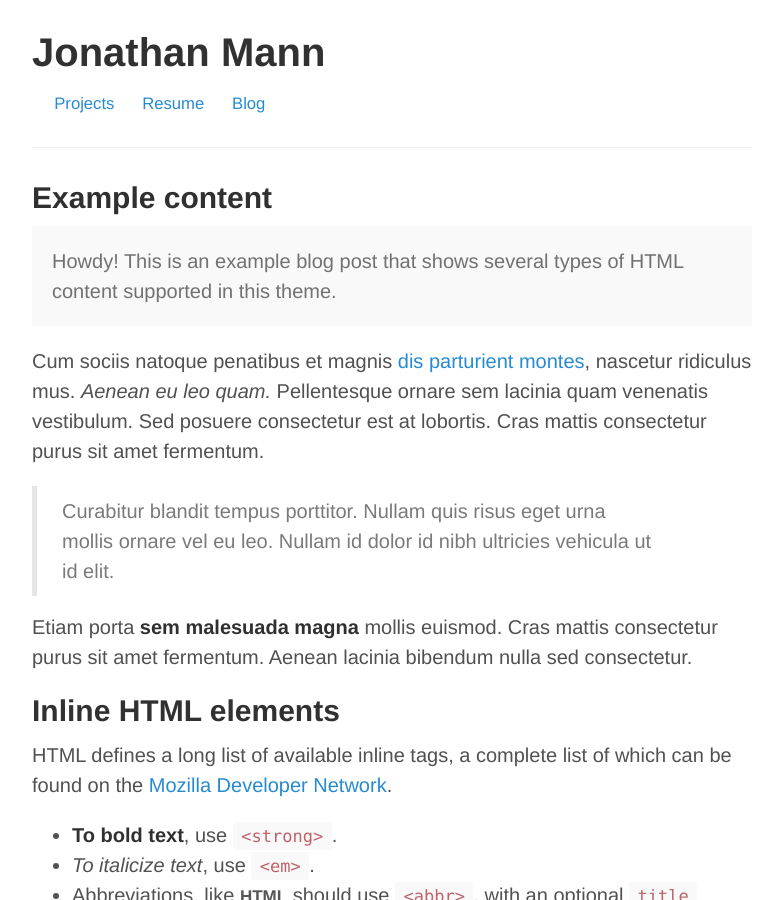
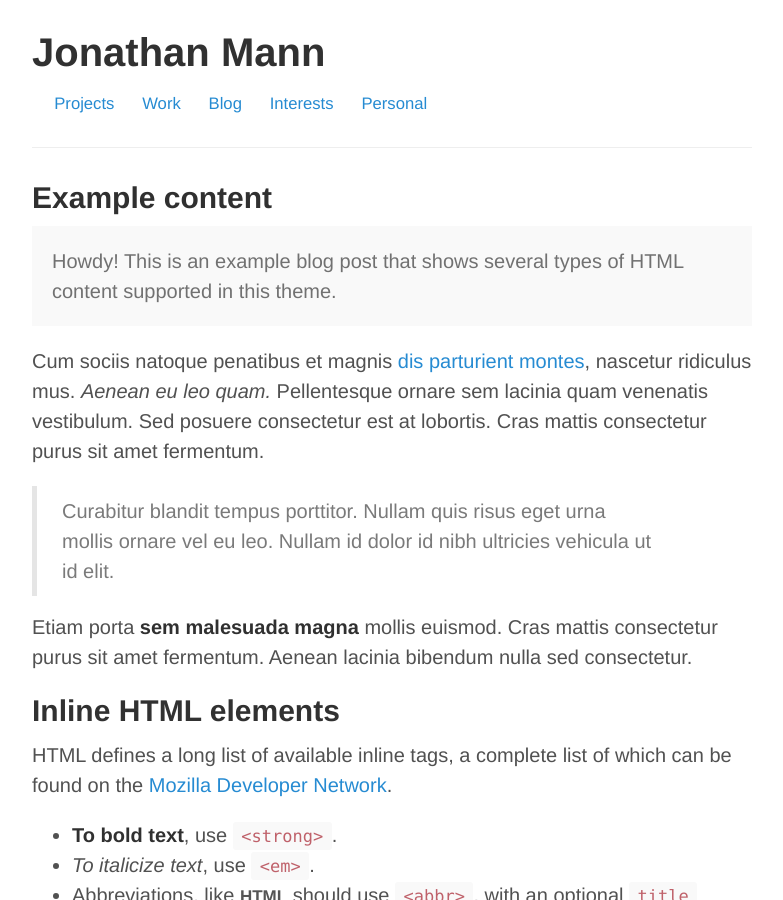
Before and after one commit to jonathanmann/jonathanmann.github.io, a Jekyll site: the page built from index.html, in a window 1280 px wide and 900 px high. Shown: the whole window, without its empty margins (248-1031 px from the left). Built offline with Jekyll 4.4.1, drawn with Linux system fonts in a browser that asks for light colours; the list of posts is cut into pages by our own code.

Commit message:
revise pages

```diff
--- a/_config.yml
+++ b/_config.yml
@@ -20,5 +20,7 @@ github:
 
 pages_list:
   Projects: '/projects'
-  Resume: '/resume'
+  Work: '/work'
   Blog: '/blog'
+  Interests: '/interests'
+  Personal: '/personal'
```
